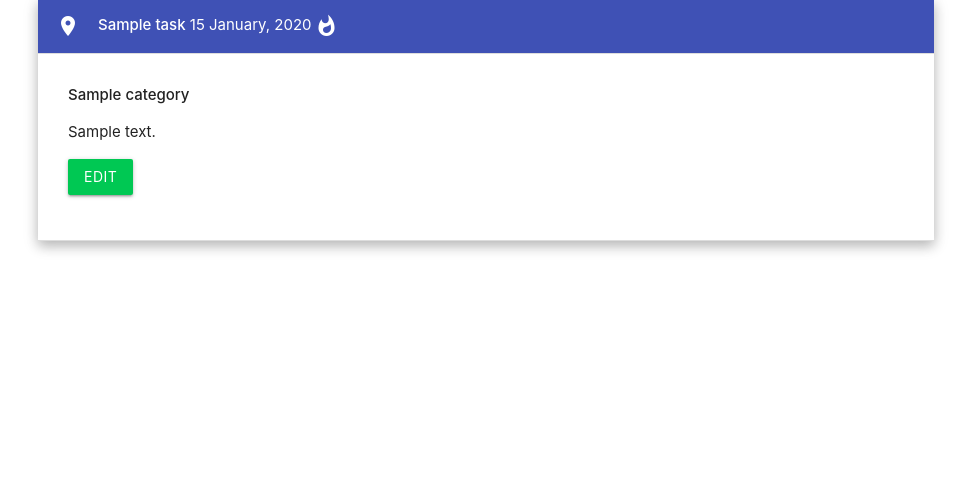
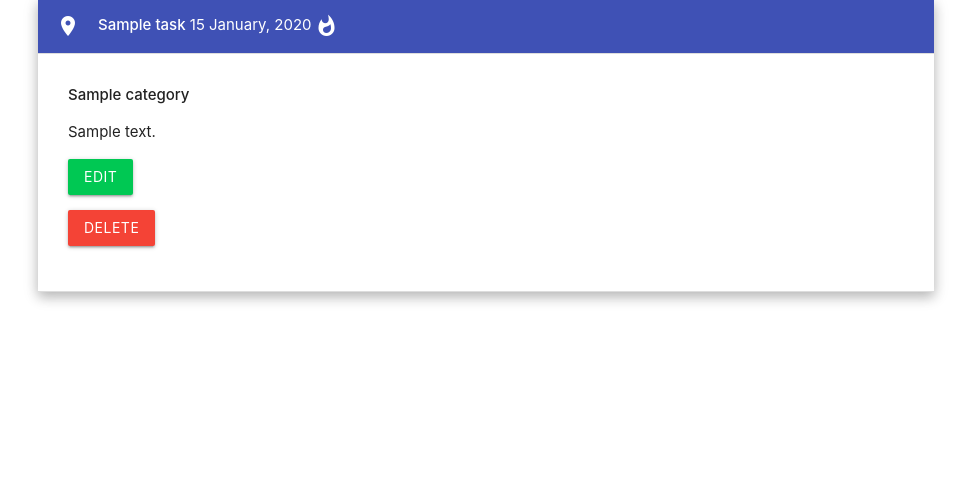
Before and after one commit to cosmicCode42/material-task-manager, a Flask app: page / in a window 1280 px wide, after a click that opens the changed part. Shown: the part 234-720 px from the top of the page, without its empty margins (154-1125 px from the left). Run offline with Flask 3, Linux system fonts and the light colour scheme; tables that the repository leaves empty hold one stand-in row (values such as "Sample post").

Commit message:
added Delete functionality for tasks

```diff
--- a/taskmanager/routes.py
+++ b/taskmanager/routes.py
@@ -69,7 +69,7 @@ def add_task():
 @app.route("/edit_task/<int:task_id>", methods=["GET", "POST"])
 def edit_task(task_id):
     # Allows current tasks to be edited by a user
-    task = Task.query.get_or_404(task_id) #.get_or_404 retrieves the ID, or throws a 404 if the ID doesn't exist
+    task = Task.query.get_or_404(task_id)
     categories = list(Category.query.order_by(Category.category_name).all())
     if request.method == "POST":
         task.task_name = request.form.get("task_name")
@@ -80,3 +80,12 @@ def edit_task(task_id):
         db.session.commit()
         return redirect(url_for("home"))
     return render_template("edit_task.html", task=task, categories=categories)
+
+
+@app.route("/delete_task/<int:task_id>")
+def delete_task(task_id):
+    # Allows a user to delete a current task
+    task = Task.query.get_or_404(task_id)
+    db.session.delete(task)
+    db.session.commit()
+    return redirect(url_for("home"))
--- a/taskmanager/templates/tasks.html
+++ b/taskmanager/templates/tasks.html
@@ -25,6 +25,7 @@
             <strong>{{ task.category }}</strong>
             <p>{{ task.task_description }}</p>
             <p><a href="{{ url_for('edit_task', task_id=task.id) }}" class="btn green accent-4">Edit</a></p>
+            <p><a href="{{ url_for('delete_task', task_id=task.id) }}" class="btn red">Delete</a></p>
         </div>
     </li>
     {% endfor %}
```
